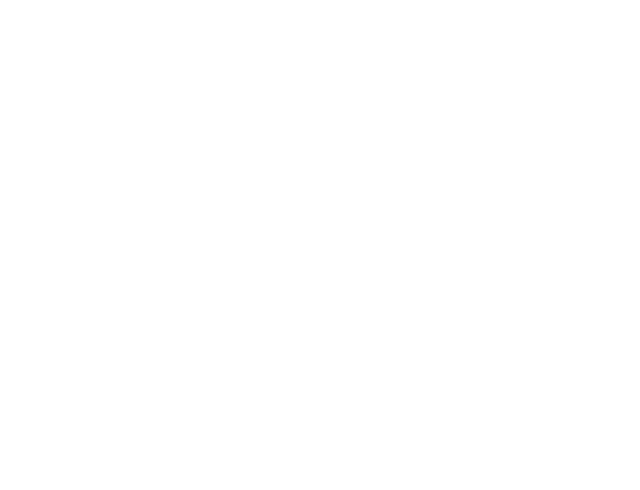
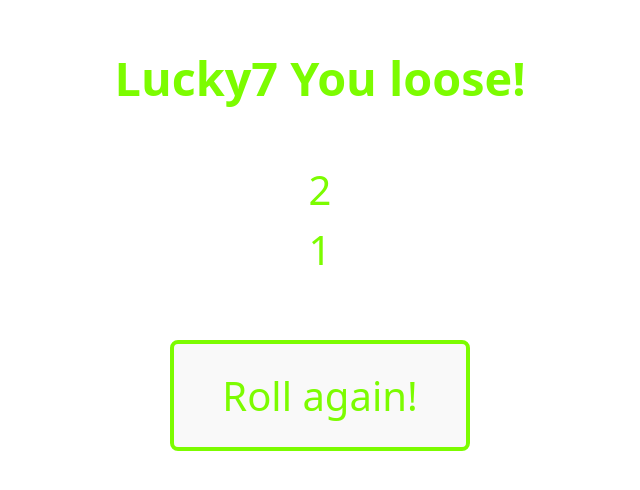
Before and after one commit to TetianaTalebi/react_lucky7_game, a React (Vite) app: page / in a window 1280 px wide. Shown: the part 176-666 px from the top of the page, without its empty margins (320-960 px from the left). Built offline with nearby package versions, Linux system fonts and the light colour scheme.

Commit message:
Add code logic in Lucky7 component

```diff
--- a/src/App.jsx
+++ b/src/App.jsx
@@ -1,11 +1,12 @@
 import './App.css'
+import Lucky7 from './Lucky7'
 
 function App() {
 
 
   return (
     <>
-
+      <Lucky7 />
     </>
   )
 }
--- a/src/Lucky7.jsx
+++ b/src/Lucky7.jsx
@@ -0,0 +1,28 @@
+import { useState } from "react";
+import { getRolls, sum } from "./utils";
+import "./Lucky7.css";
+
+export default function Lucky7() {
+  const [dice, setDice] = useState(() => getRolls(2));
+
+  const won = sum(dice) === 7;
+
+  function roll() {
+    setDice(getRolls(2));
+  }
+
+  return (
+    <main className="Lucky7">
+      <h3 style={won ? { color: "magenta" } : {}}>
+        Lucky7 {won ? "You won!" : "You loose!"}
+      </h3>
+
+      <section className="Lucky7-dice">
+        <div className="Lucky7-die">{dice[0]}</div>
+        <div className="Lucky7-die">{dice[1]}</div>
+      </section>
+      <br />
+      <button onClick={roll}>Roll again!</button>
+    </main>
+  );
+}
```
